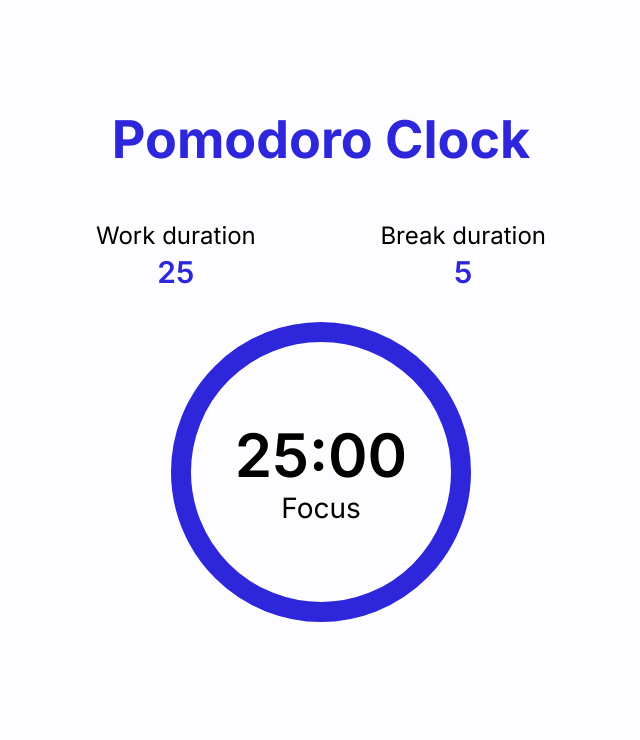
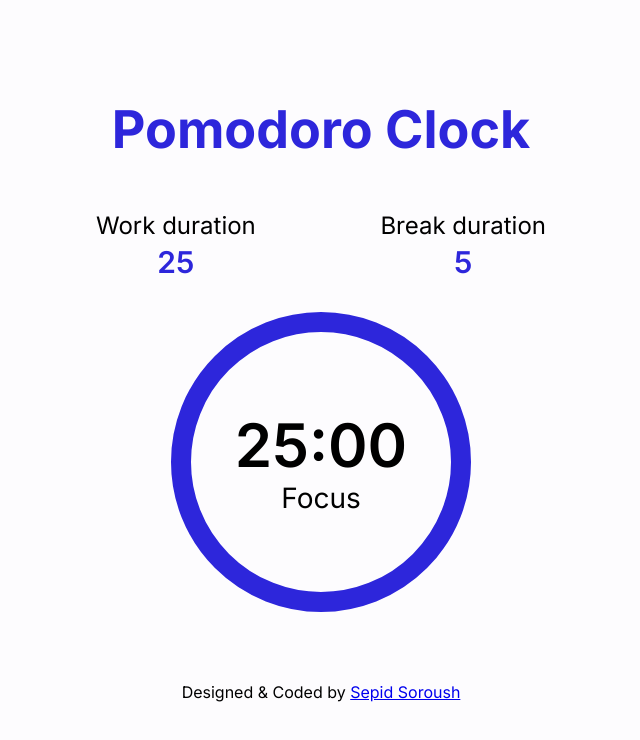
Before and after one commit to sepidsoroush/Pomodoro-Clock-React, a React (Create React App) app: page / in a window 1280 px wide. Shown: the top 740 px of the page, without its empty margins (319-959 px from the left). Built offline with nearby package versions, Linux system fonts and the light colour scheme; some icons are missing.

Commit message:
add author name and link in DOM

```diff
--- a/src/App.js
+++ b/src/App.js
@@ -29,6 +29,7 @@ function App() {
         <button id='start_stop' className='button-border'><PlayerPlay className='btn'/></button>
         <button id='reset' className='button-border'><Refresh className='btn'/></button>
       </div>
+      <div className='author'>Designed & Coded by <a href="https://github.com/sepidsoroush">Sepid Soroush</a></div>
     </div>
   );
 }
```
